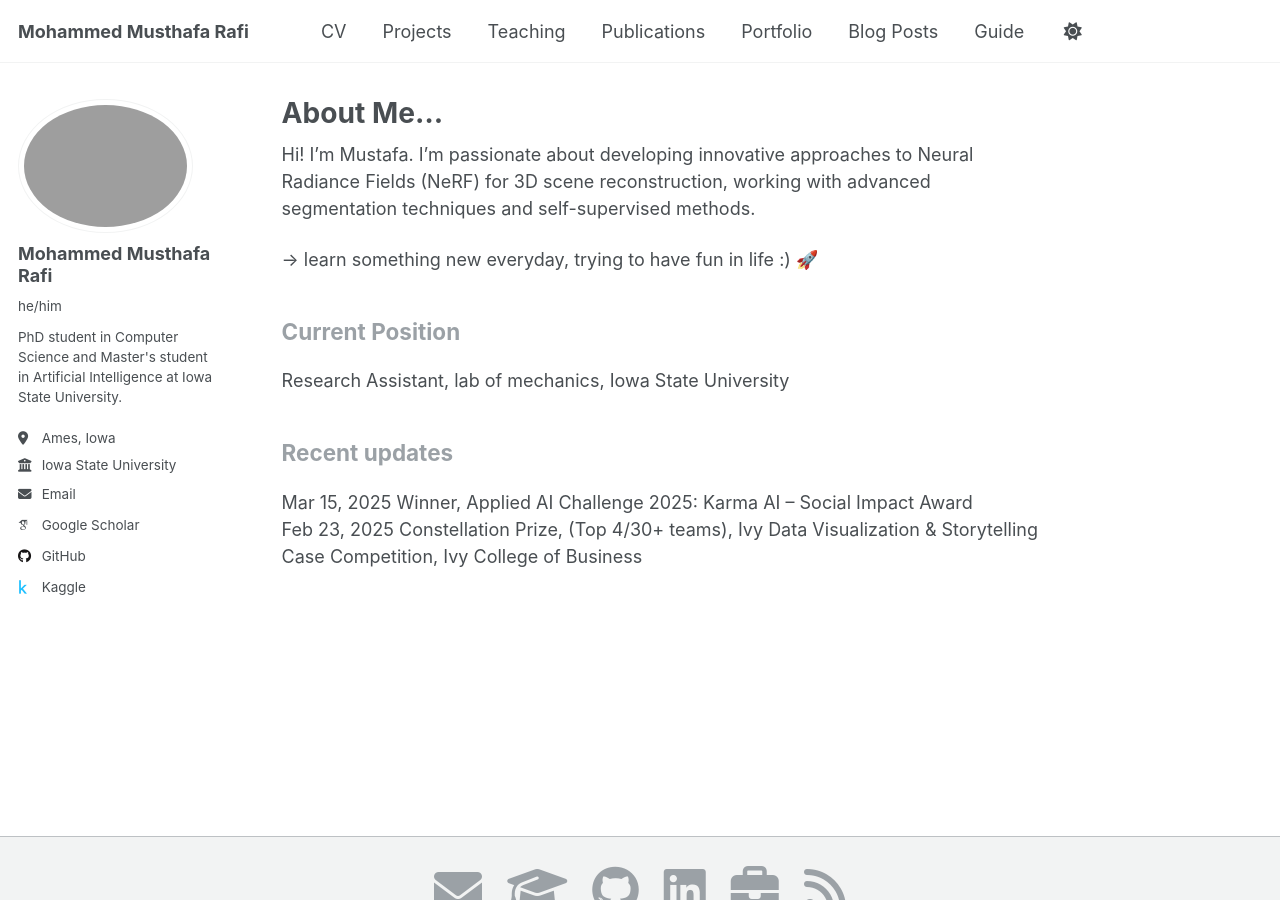
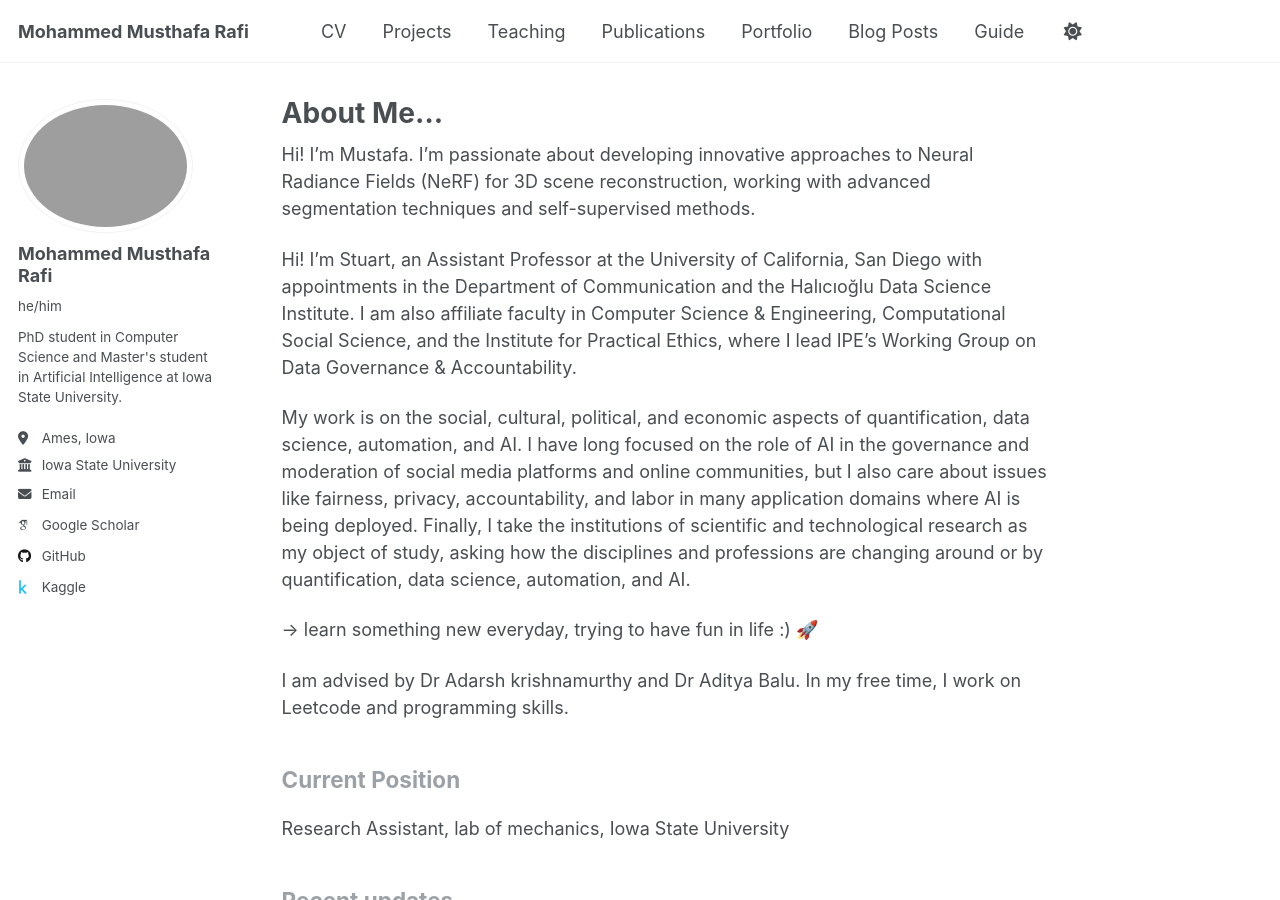
Before and after one commit to itsMustafamr/itsmustafamr.github.io, a Jekyll site: the page built from _pages/about.md, in a window 1280 px wide and 900 px high. Built offline with Jekyll 4.4.1, drawn with Linux system fonts in a browser that asks for light colours; some web fonts are replaced.

Commit message:
added some content that needs to be modified

```diff
--- a/_pages/about.md
+++ b/_pages/about.md
@@ -12,8 +12,13 @@ redirect_from:
 <!-- I am doing my Master's in Artificial Intelligence at Iowa State University along with my PhD in Computer Science. My research involves developing innovative approaches to Neural Radiance Fields (NeRF) for 3D scene reconstruction, focusing on novel capture setups with stationary cameras and rotating objects. I work with advanced segmentation techniques, self-supervised methods like NeRF-SOS, and attention-aware architectures for automatic object discovery and clean 3D reconstruction. -->
 Hi! I'm Mustafa. I'm passionate about developing innovative approaches to Neural Radiance Fields (NeRF) for 3D scene reconstruction, working with advanced segmentation techniques and self-supervised methods.
 
+Hi! I’m Stuart, an Assistant Professor at the University of California, San Diego with appointments in the Department of Communication and the Halıcıoğlu Data Science Institute. I am also affiliate faculty in Computer Science & Engineering, Computational Social Science, and the Institute for Practical Ethics, where I lead IPE’s Working Group on Data Governance & Accountability.
+
+My work is on the social, cultural, political, and economic aspects of quantification, data science, automation, and AI. I have long focused on the role of AI in the governance and moderation of social media platforms and online communities, but I also care about issues like fairness, privacy, accountability, and labor in many application domains where AI is being deployed. Finally, I take the institutions of scientific and technological research as my object of study, asking how the disciplines and professions are changing around or by quantification, data science, automation, and AI.
+
 -> learn something new everyday, trying to have fun in life :) 🚀
 
+I am advised by Dr Adarsh krishnamurthy and Dr Aditya Balu.  In my free time, I work on Leetcode and programming skills.
 
 ## Current Position
 Research Assistant, lab of mechanics, Iowa State University
```
